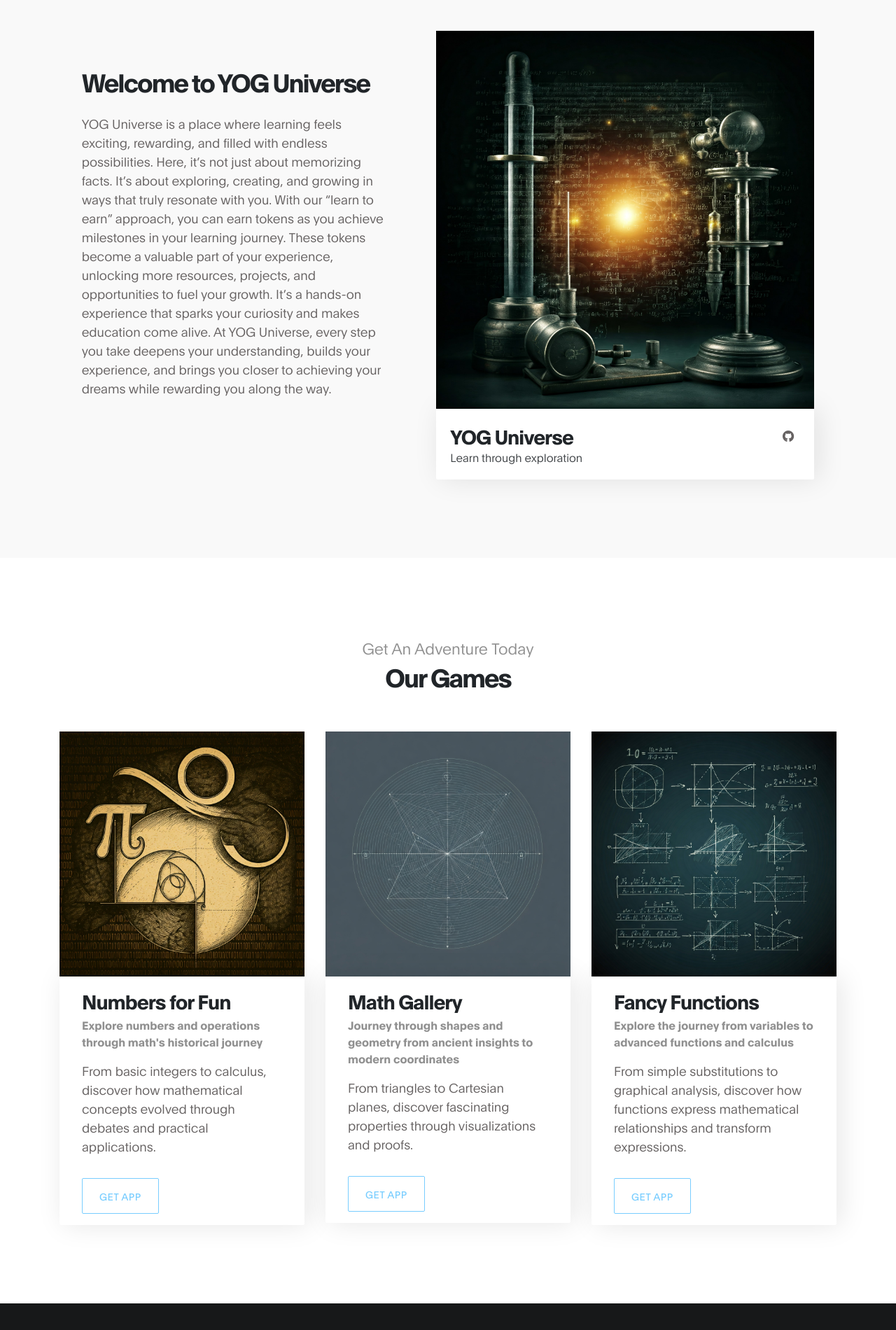
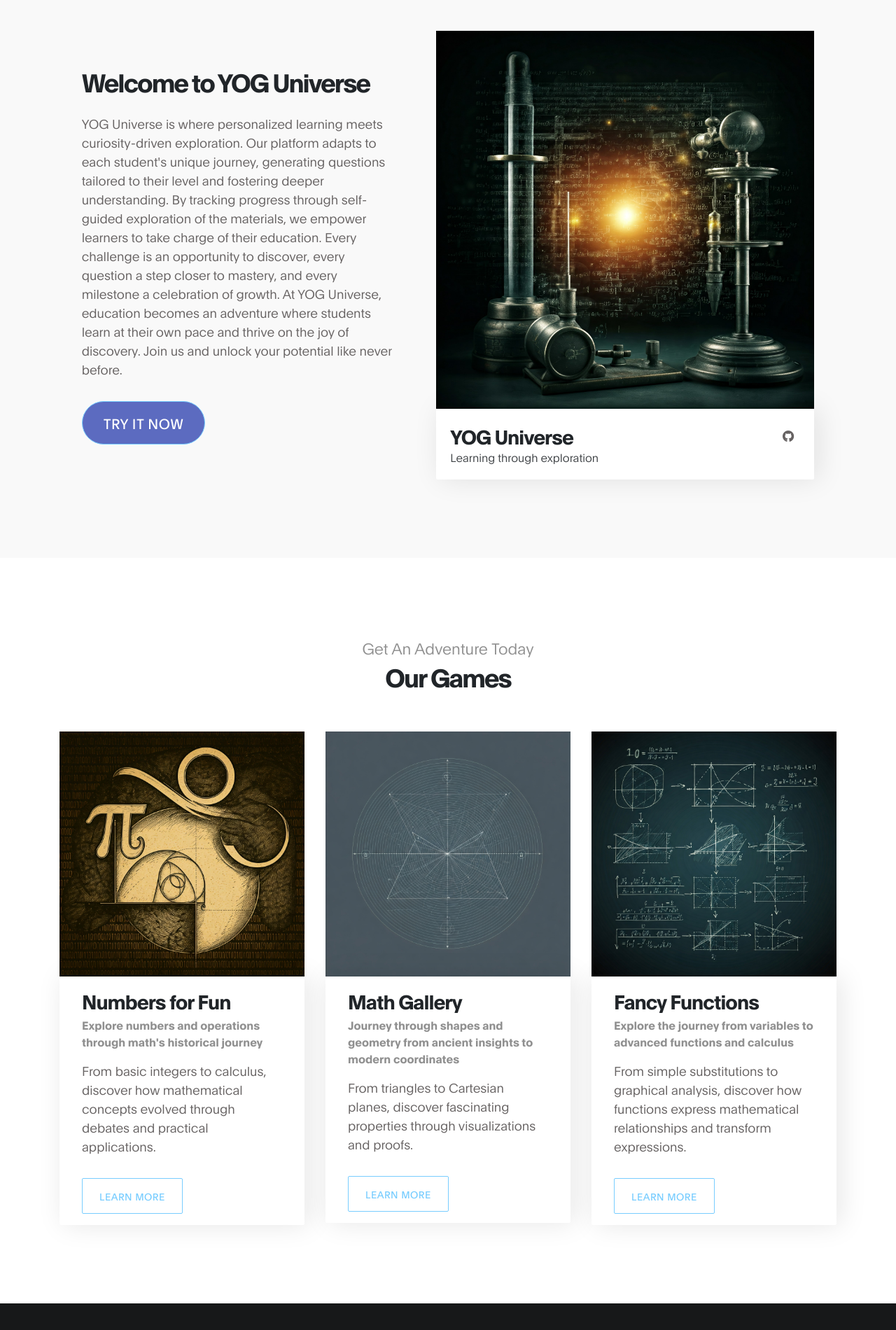
Before and after one commit to YOGSoftware/yogsoftware, a plain HTML site: page index.html in a window 1280 px wide. Shown: the part 868-2768 px from the top of the page at 70% size. Drawn offline with Linux system fonts and the light colour scheme.

Commit message:
update url

```diff
--- a/css/tooplate-gymso-style.css
+++ b/css/tooplate-gymso-style.css
@@ -363,7 +363,7 @@ https://www.tooplate.com/view/2119-gymso-fitness
   -----------------------------------------*/
 
   .hero {
-    background-image: url('../images/hero-bg.jpg');
+    background-image: url('../images/hero-bg.png');
     background-size: cover;
     background-position: top;
     background-repeat: no-repeat;
--- a/index.html
+++ b/index.html
@@ -87,8 +87,6 @@
                </div>
      </section>
 
-
-
     <!-- ABOUT -->
     <section class="about section" id="about">
         <div class="container">
@@ -97,39 +95,26 @@
                 <div class="mt-lg-5 mb-lg-0 mb-4 col-lg-5 col-md-10 mx-auto col-12">
                     <h2 class="mb-4" data-aos="fade-up" data-aos-delay="300">Welcome to YOG Universe</h2>
 
-                                <p data-aos="fade-up" data-aos-delay="400"> YOG Universe is a place where learning feels exciting, rewarding, and filled with endless possibilities. Here, it’s not just about memorizing facts. It’s about exploring, creating, and growing in ways that truly resonate with you. With our “learn to earn” approach, you can earn tokens as you achieve milestones in your learning journey. These tokens become a valuable part of your experience, unlocking more resources, projects, and opportunities to fuel your growth. It’s a hands-on experience that sparks your curiosity and makes education come alive. At YOG Universe, every step you take deepens your understanding, builds your experience, and brings you closer to achieving your dreams while rewarding you along the way. </p>
+                    <p data-aos="fade-up" data-aos-delay="400">
+                        YOG Universe is where personalized learning meets curiosity-driven exploration. Our platform adapts to each student's unique journey, generating questions tailored to their level and fostering deeper understanding. By tracking progress through self-guided exploration of the materials, we empower learners to take charge of their education.
+                        Every challenge is an opportunity to discover, every question a step closer to mastery, and every milestone a celebration of growth. At YOG Universe, education becomes an adventure where students learn at their own pace and thrive on the joy of discovery. Join us and unlock your potential like never before.
+                    </p>
 
-                         <!--        <p data-aos="fade-up" data-aos-delay="500">If you have any question regarding <a rel="nofollow" href="https://www.tooplate.com/view/2119-gymso-fitness" target="_parent">Gymso Fitness HTML template</a>, you can <a rel="nofollow" href="https://www.tooplate.com/contact" target="_parent">contact Tooplate</a> immediately. Thank you.</p>
- -->
-                            </div>
-
-<!--                             <div class="ml-lg-auto col-lg-3 col-md-6 col-12" data-aos="fade-up" data-aos-delay="700">
-                                <div class="team-thumb">
-                                    <img src="images/team/YogGallery.jpeg" class="img-fluid" alt="Trainer">
-
-                                    <div class="team-info d-flex flex-column">
-
-                                        <h3> YOG Gallery </h3>
-                                        <span> How things were developed</span>
-
-                                        <ul class="social-icon mt-3">
-                                            <li><a href="#https://twitter.com/YOGSoftware" class="fa fa-twitter"></a></li>
-                                        </ul>
+                    <div data-aos="fade-up" data-aos-delay="500">
+                        <a href="#class" class="btn custom-btn bordered btn-lg mt-3" style="font-size: 1.25rem; padding: 15px 30px; background-color: #5c6bc0; color: #fff; border-radius: 50px; transition: background-color 0.3s ease;" onmouseover="this.style.backgroundColor='#3f4a8c'" onmouseout="this.style.backgroundColor='#5c6bc0'">Try It Now</a>
                     </div>
                 </div>
-                            </div> -->
 
                 <div class="mr-lg-auto mt-5 mt-lg-0 mt-md-0 col-lg-6 col-md-12 col-12" data-aos="fade-up" data-aos-delay="800">
                     <div class="team-thumb">
                         <img src="images/YOGUniverse.jpeg" class="img-fluid" alt="Universe">
 
                         <div class="team-info d-flex flex-column">
-
-                                        <h3> YOG Universe</h3>
-                                        <span> Learn through exploration</span>
+                            <h3>YOG Universe</h3>
+                            <span>Learning through exploration</span>
 
                             <ul class="social-icon mt-3">
-                                            <li><a href="#https://twitter.com/YOGSoftware" class="fa fa-github"></a></li>
+                                <li><a href="https://twitter.com/YOGSoftware" class="fa fa-github"></a></li>
                             </ul>
                         </div>
                     </div>
@@ -138,6 +123,7 @@
             </div>
         </div>
     </section>
+
 
 
      <!-- CLASS -->
@@ -162,7 +148,7 @@
 
                                         <p class="mt-3"> From basic integers to calculus, discover how mathematical concepts evolved through debates and practical applications.</p>
 
-                                        <a href="#class" class="btn custom-btn bordered mt-3" data-aos="fade-up" data-aos-delay="700">Get App</a>
+                                        <a href="#feature" class="btn custom-btn bordered mt-3" data-aos="fade-up" data-aos-delay="700">Learn More</a>
 
                                     </div>
                                 </div>
@@ -179,7 +165,7 @@
 
                                         <p class="mt-3">From triangles to Cartesian planes, discover fascinating properties through visualizations and proofs.</p>
 
-                                        <a href="#class" class="btn custom-btn bordered mt-3" data-aos="fade-up" data-aos-delay="700">Get App</a>
+                                        <a href="#feature" class="btn custom-btn bordered mt-3" data-aos="fade-up" data-aos-delay="700">Learn More</a>
 
                                     </div>
                                 </div>
@@ -196,7 +182,7 @@
 
                                         <p class="mt-3">From simple substitutions to graphical analysis, discover how functions express mathematical relationships and transform expressions.</p>
 
-                                        <a href="https://google.github.io/oss-fuzz/" class="btn custom-btn bordered mt-3" data-aos="fade-up" data-aos-delay="700">Get App</a>
+                                        <a href="#feature" class="btn custom-btn bordered mt-3" data-aos="fade-up" data-aos-delay="700">Learn More</a>
 
                                     </div>
                                 </div>
```
Also changed, not shown: images/hero-bg.jpg (deleted). Lines whose indentation alone changed are shown as unchanged.
